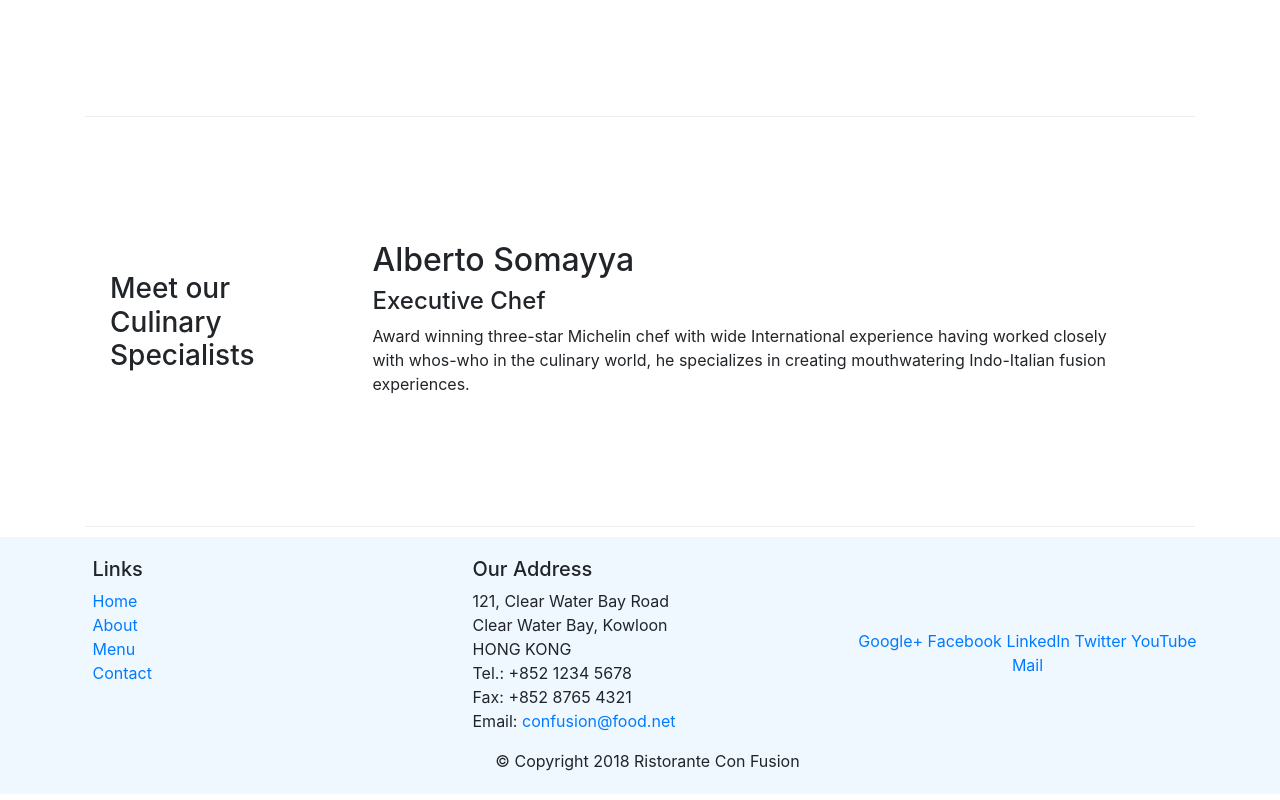
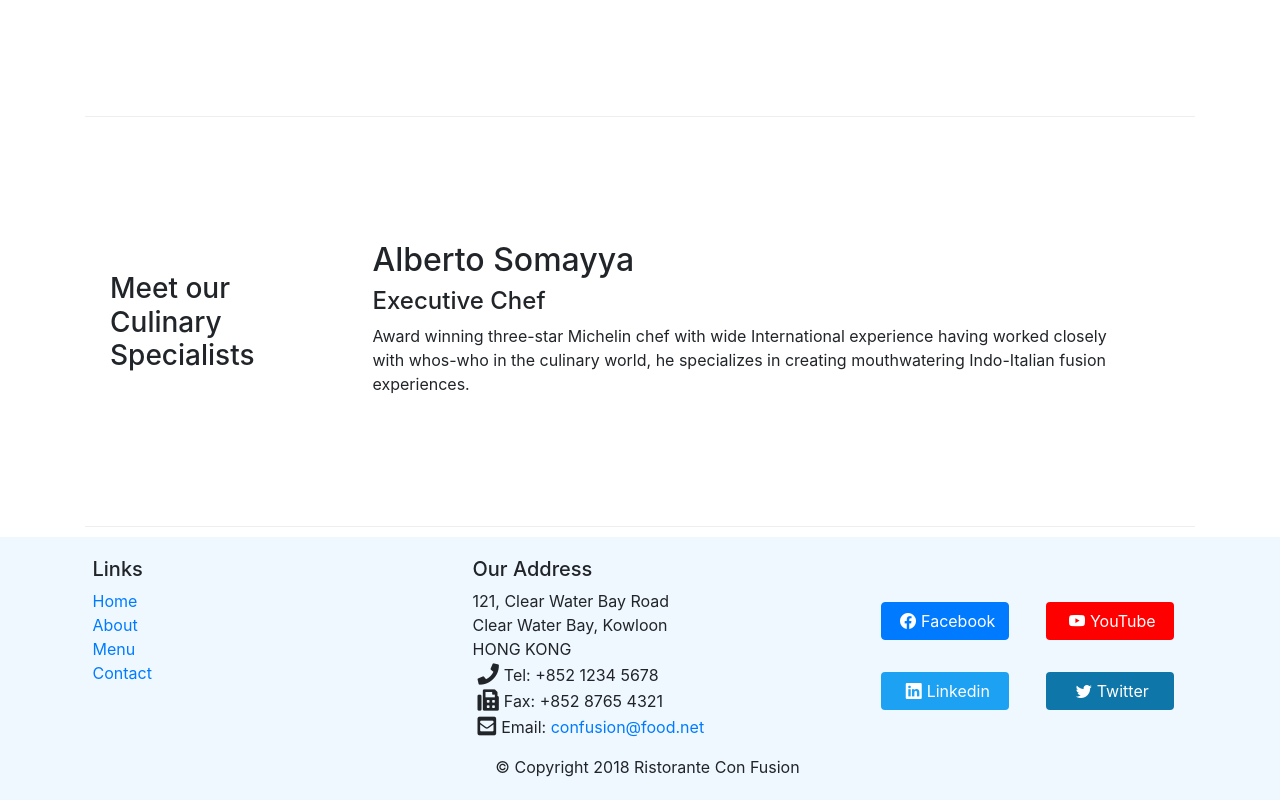
Before and after one commit to nmsteve/Hotel-blog, a website: page index.html in a window 1280 px wide. Shown: the part 1013-1813 px from the top of the page. Drawn offline with nearby package versions, Linux system fonts and the light colour scheme.

Commit message:
Icon Fonts

```diff
--- a/css/styles.css
+++ b/css/styles.css
@@ -39,3 +39,13 @@ body{
 .navbar-dark {
     background: #512DA8;
 }
+
+.icon {
+    padding: 5px;
+}
+
+.btn{
+    color: white;
+    width: 8em;
+    margin: 1em;
+}
--- a/index.html
+++ b/index.html
@@ -11,6 +11,8 @@
        <!-- Bootstrap CSS -->
         <link rel="stylesheet" href="node_modules/bootstrap/dist/css/bootstrap.min.css">
         <link rel ="stylesheet" href="css/styles.css">
+        <link rel="stylesheet" href="https://use.fontawesome.com/releases/v5.15.4/css/all.css" integrity="sha384-DyZ88mC6Up2uqS4h/KRgHuoeGwBcD4Ng9SiP4dIRy0EXTlnuz47vAwmeGwVChigm" crossorigin="anonymous">
+        <link rel="stylesheet" href="https://cdn.jsdelivr.net/npm/bootstrap-icons@1.8.0/font/bootstrap-icons.css">
        <title>Ristorante Con Fusion</title>
 </head>
 
@@ -27,10 +29,10 @@
 
                 <div class="collapse navbar-collapse" id="Navbar">
                     <ul class="navbar-nav mr-auto">
-                        <li class="nav-item active"><a class="nav-link" href="#">Home</a></li>
-                        <li class="nav-item"><a class="nav-link" href="./aboutus.html">About</a></li>
-                        <li class="nav-item"><a class="nav-link" href="#">Menu</a></li>
-                        <li class="nav-item"><a class="nav-link" href="#">Contact</a></li>
+                        <li class="nav-item active"><a class="nav-link " href="#"><i class="fas fa-home fa-lg icon"></i>Home</a></li>
+                        <li class="nav-item"><a class="nav-link" href="./aboutus.html"><i  class="fas fa-info fa-lg icon"></i>About</a></li>
+                        <li class="nav-item"><a class="nav-link" href="#"><i class="fas fa-list fa-lg icon"></i>Menu</a></li>
+                        <li class="nav-item"><a class="nav-link" href="#"><i class="fas fa-address-card fa-lg icon"></i>Contact</a></li>
                     </ul>
                 </div>
 
@@ -110,20 +112,19 @@
 		              121, Clear Water Bay Road<br>
 		              Clear Water Bay, Kowloon<br>
 		              HONG KONG<br>
-		              Tel.: +852 1234 5678<br>
-		              Fax: +852 8765 4321<br>
-		              Email: <a href="mailto:confusion@food.net">confusion@food.net</a>
+		              <i class="fas fa-phone fa-lg icon"></i>Tel: +852 1234 5678<br>
+		              <i class="fas fa-fax fa-lg icon"></i>Fax: +852 8765 4321<br>
+		              <i class="fas fa-envelope-square fa-lg icon"></i>Email: <a href="mailto:confusion@food.net">confusion@food.net</a>
 		           </address>
                 </div>
 
                 <div  class="col-sm-4 align-self-center ">
                     <div class="text-center">
-                       <a href="http://google.com/+">Google+</a>
-                       <a href="http://www.facebook.com/profile.php?id=">Facebook</a>
-                       <a href="http://www.linkedin.com/in/">LinkedIn</a>
-                       <a href="http://twitter.com/">Twitter</a>
-                       <a href="http://youtube.com/">YouTube</a>
-                       <a href="mailto:">Mail</a>
+                       <a href="http://www.facebook.com/profile.php?id="><button type="button" class="btn btn-primary"><i class="bi bi-facebook icon"></i>Facebook</button></a>
+                       <a href="http://www.youtube.com/"><button type="button" class="btn " style="background-color: red;"><i class="bi bi-youtube icon"></i>YouTube</button></a>
+                       <a href="http://www.linkedin.com/in/"><button type="button" class="btn" style="background-color: #1DA1F2;"><i class="bi bi-linkedin icon"></i>Linkedin</button></a>
+                       <a href="http://twitter.com/"><button type="button" class="btn" style="background-color:#0e76a8"><i class="bi bi-twitter icon"></i>Twitter</button></a>
+
                    </div>
                </div>
 
--- a/package.json
+++ b/package.json
@@ -24,6 +24,7 @@
   "dependencies": {
     "boostrap": "^2.0.0",
     "bootstrap": "^4.5.3",
+    "font-awesome": "^4.7.0",
     "jquery": "^3.5.1",
     "popper": "^1.0.1"
   }
```
Also changed, not shown: aboutus.html (+1 -1 lines), 1 other file.
